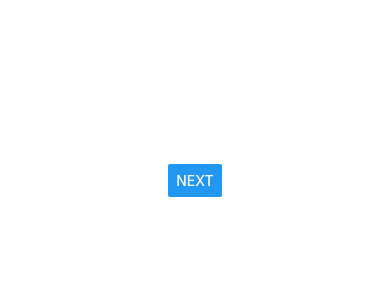
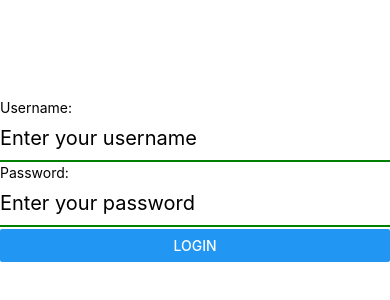
Before and after one commit to ugyentring/app2, a React Native app: screen /Info in a window 390 px wide. Shown: the part 242-542 px from the top of the page. Built offline with nearby package versions, Linux system fonts and the light colour scheme.

Commit message:
form handling

```diff
--- a/screens/Home.js
+++ b/screens/Home.js
@@ -1,7 +1,9 @@
-import React from "react";
+import React, { useState, useEffect } from "react";
 import { Text, View, StyleSheet } from "react-native";
 
-export default function HomeScreen({ navigation }) {
+export default function HomeScreen({ navigation, route }) {
+  const { username, password } = route.params || {};b
+
   return (
     <View style={styles.container}>
       <View style={styles.header}>
--- a/screens/Info.js
+++ b/screens/Info.js
@@ -1,12 +1,33 @@
-import { View, Text, Button, StyleSheet } from "react-native";
+import { View, Text, Button, StyleSheet, TextInput, Alert } from "react-native";
+import React, { useState } from "react";
 
 export default function Info({ navigation }) {
+  const [username, setUsername] = useState("");
+  const [password, setPassword] = useState("");
+
+  function handleLogin() {
+    navigation.replace("SecondaryNavigator", {
+      screen: "Home",
+      params: { username: username, password: password },
+    });
+  }
+
   return (
     <View style={styles.container}>
-      <Button
-        title="Next"
-        onPress={() => navigation.replace("SecondaryNavigator")}
+      <Text>Username:</Text>
+      <TextInput
+        placeholder="Enter your username"
+        style={styles.inputText}
+        onChangeText={(username) => setUsername}
       />
+
+      <Text>Password:</Text>
+      <TextInput
+        placeholder="Enter your password"
+        style={styles.inputText}
+        onChangeText={(password) => setPassword}
+      />
+      <Button title="Login" onPress={handleLogin} />
     </View>
   );
 }
@@ -15,7 +36,15 @@ const styles = StyleSheet.create({
   container: {
     flex: 1,
     backgroundColor: "#fff",
-    alignItems: "center",
+    // alignItems: "center",
     justifyContent: "center",
   },
+
+  inputText: {
+    paddingVertical: 10,
+    marginBottom: 2,
+    borderBottomWidth: 2,
+    borderBottomColor: "green",
+    fontSize: 20,
+  },
 });
```
